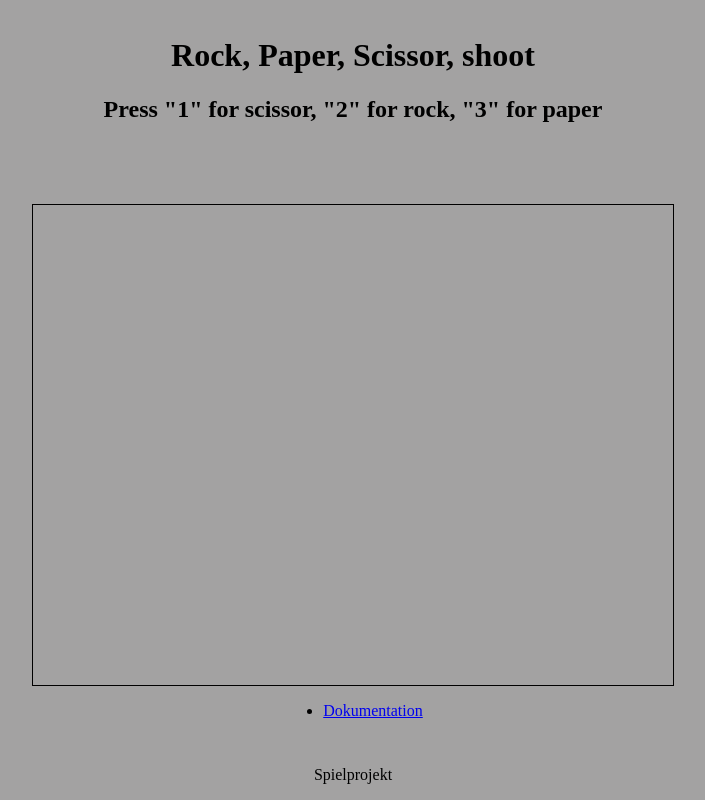
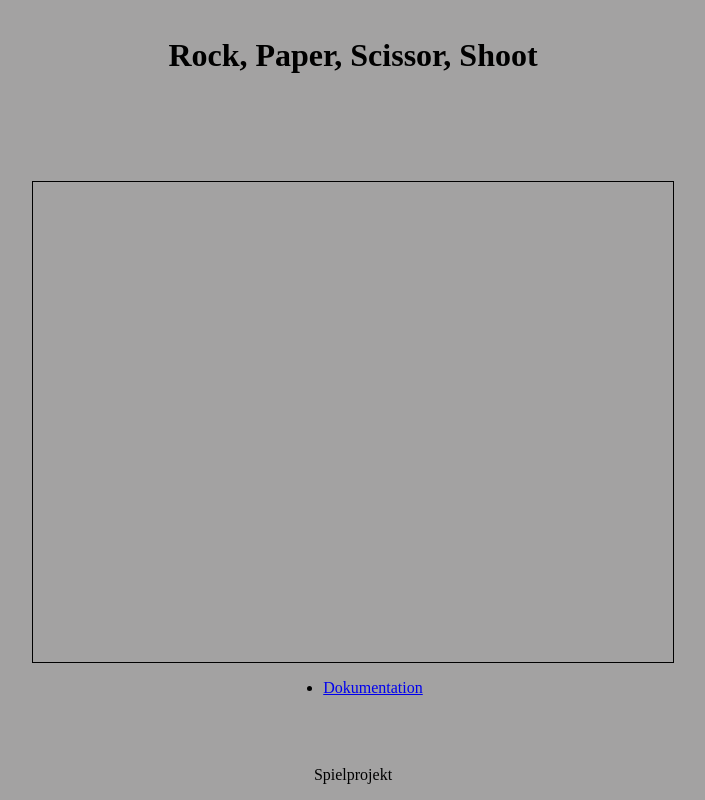
Before and after one commit to gymmu-1wb-2025/04-kaplay-gamemasters, a website built with Vite: page index.html in a window 1280 px wide. Shown: the whole page, without its empty margins (287-992 px from the left). Built offline with nearby package versions, Linux system fonts and the light colour scheme; what kaplay would draw is missing.

Commit message:
Neue Screenschots, Text entfernt und Titel für Bilder

```diff
--- a/index.html
+++ b/index.html
@@ -10,8 +10,8 @@
 </head>
 <body>
     <header style="grid-area: header">
-        <h1>Rock, Paper, Scissor, shoot</h1>
-        <h2>Press "1" for scissor, "2" for rock, "3" for paper</h2>
+        <h1>Rock, Paper, Scissor, Shoot</h1>
+
     </header>
 
     <main style="grid-area: main" class="game-container">
```
Also changed, not shown: img/Screenshot 2026-04-15 113441.png (added), img/Screenshot 2026-04-15 114103.png (added), img/Screenshot 2026-04-15 114146.png (added), img/Screenshot 2026-04-15 114237.png (added), img/Screenshot 2026-04-15 114326.png (added), img/Screenshot 2026-04-15 114411.png (added), img/Screenshot 2026-04-15 114459.png (added), img/Screenshot 2026-04-15 114802.png (added).
